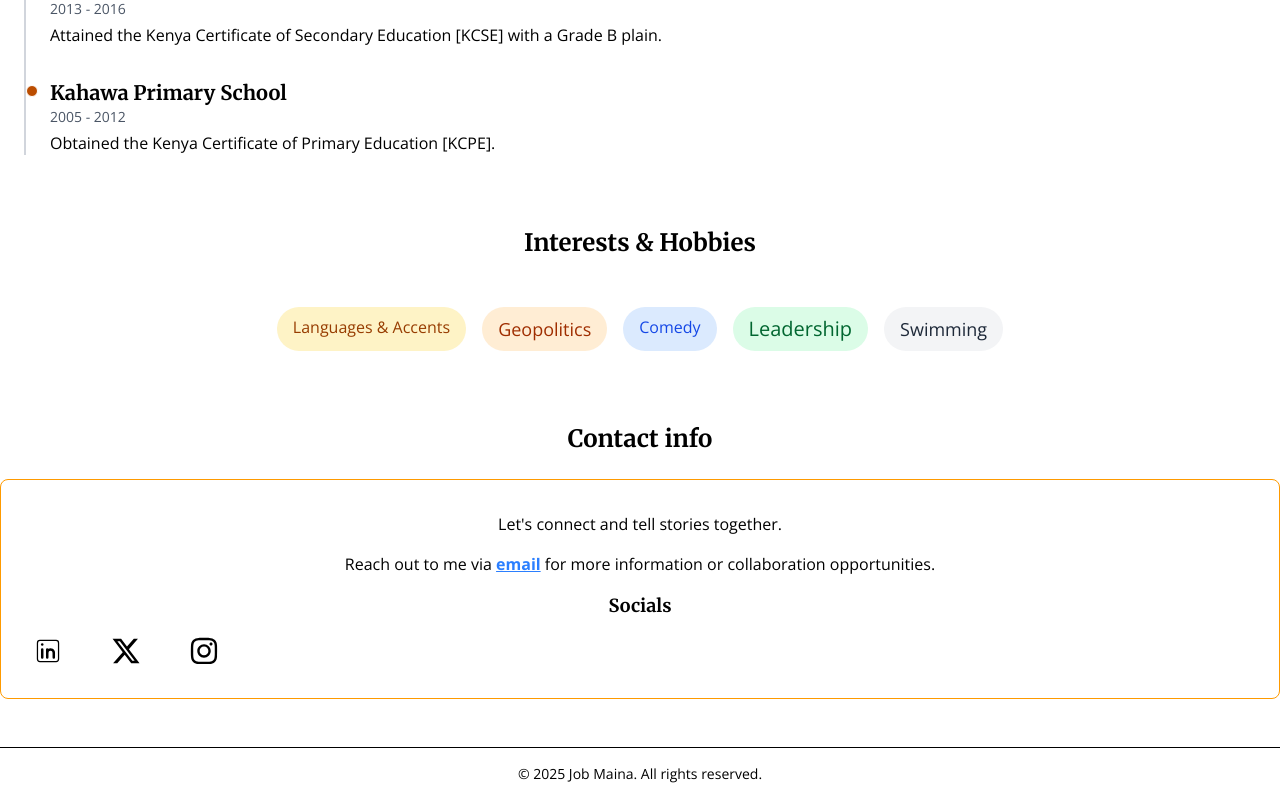
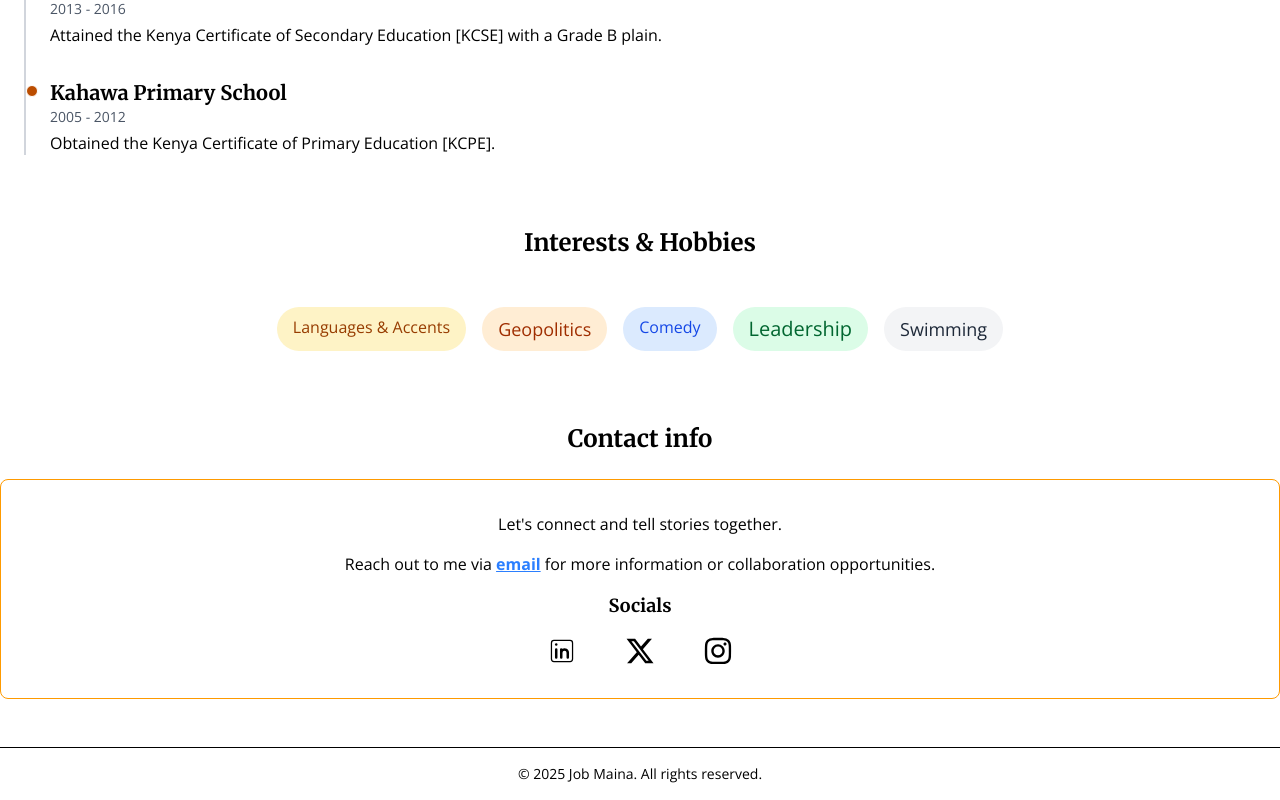
Before and after one commit to josephmangara/job-maina, a React (Vite) app: page / in a window 1280 px wide. Shown: the part 2468-3268 px from the top of the page. Built offline with nearby package versions, Linux system fonts and the light colour scheme.

Commit message:
socials icon alignment

```diff
--- a/src/body/Home.jsx
+++ b/src/body/Home.jsx
@@ -105,7 +105,7 @@
             <p>Reach out to me via <a href="mailto:job.m.wambugu@gmail.com" className="underline font-bold text-blue-500" target="_blank">email</a> for more information or collaboration opportunities.
             </p>
             <h3 className="font-semibold text-lg py-4 ">Socials</h3>
-            <div className="flex gap-12">
+            <div className="flex gap-12 justify-center">
               <a href="https://www.linkedin.com/" className="text-3xl" target="_blank"><CiLinkedin /></a>
               <a href="https://x.com/" className="text-3xl" target="_blank"><FaXTwitter /></a>
               <a href="https://www.instagram.com/" className="text-3xl" target="_blank"><FaInstagram /></a>
```
